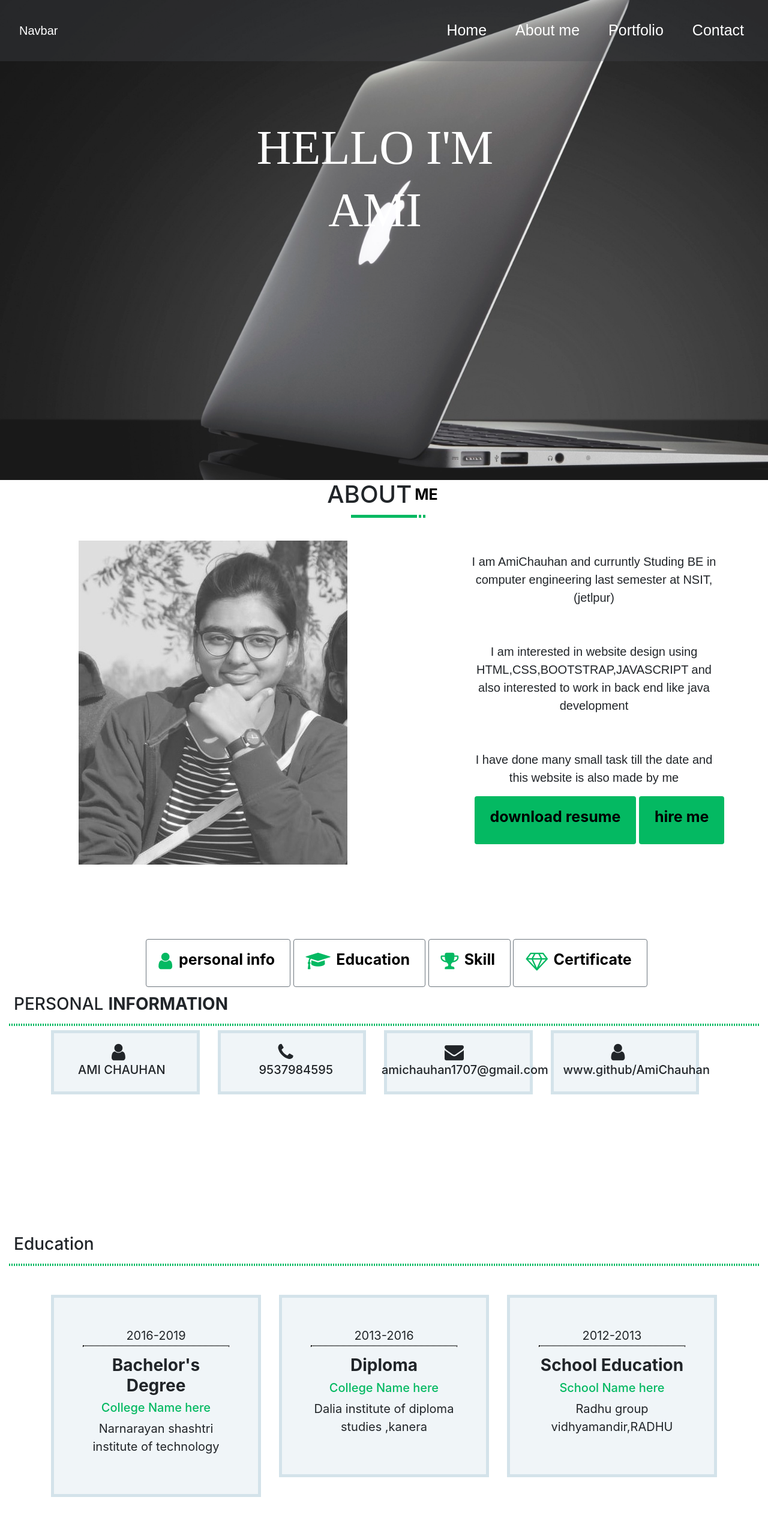
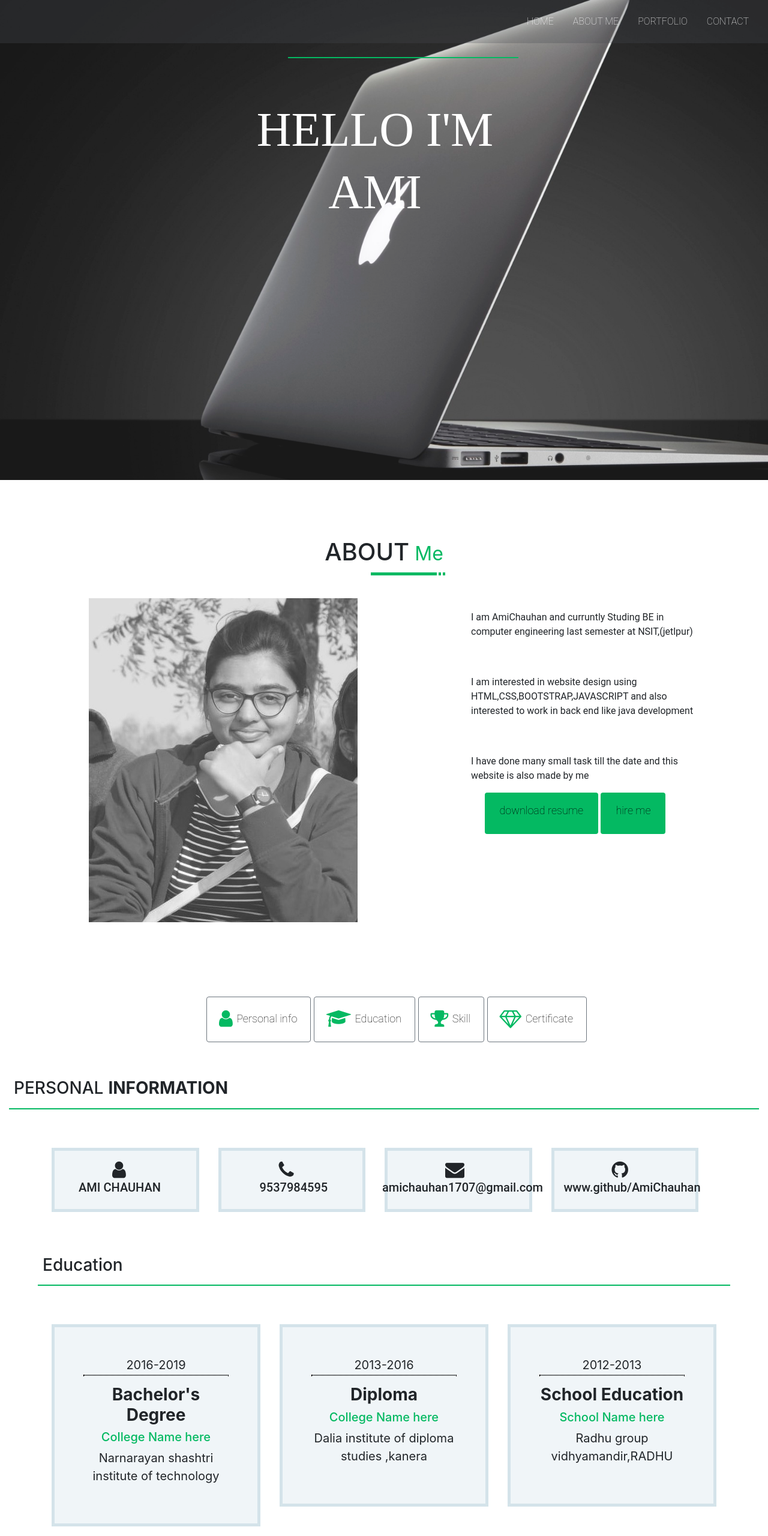
Before and after one commit to AmiChauhan/finalportfolio, a plain HTML site: page index.html in a window 1280 px wide. Shown: the top 2560 px of the page at 60% size. Drawn offline with nearby package versions, Linux system fonts and the light colour scheme.

Commit message:
first commit

```diff
--- a/css/style.css
+++ b/css/style.css
@@ -45,6 +45,7 @@
 .iiii
 {
    background-color: #343a404a;
+    width: auto;
 
 }
 .bg-dark
@@ -53,8 +54,8 @@
 }
 .fo1
 {
-    font-size: 25px;
-    font-family: sans-serif;
+    font-size: 16px;
+    font-family: Roboto;
     font-weight:lighter ;
 }
 .fo1:hover
@@ -99,7 +100,7 @@
 .aboutimg
 {
 
-    background-image:url("../image/image/re1.jpg");
+    background-image:url("../image/image/apple.jpg");
     background-size: cover;
 }
 .ptext
@@ -127,8 +128,12 @@
 
     margin-left: 40px;
     margin-top: 60px;
-   font-size: 20px;
-    font-family: sans-serif;
+   font-size: 16px;
+    font-family: Roboto;
+    /*text-align-last: left;*/
+    text-align:left;
+
+
 }
 
 @media (max-width: 1024px )
@@ -173,6 +178,7 @@
     left: 20px;
     top: 60px;
 }
+
 .btncolor
 {
     background-color: #04b962;
@@ -193,11 +199,11 @@
 .aboutme span
 {
     position: relative;
-    font-size: 25px;
+    font-size: 18px;
     top: -5px;
-    padding: 5px;
+    padding: 2px;
     color:black ;
-    font-weight: bold;
+    font-weight: lighter;
 }
 .aboutme span:hover
 {
@@ -205,12 +211,12 @@
     color:  white;
 
 }
-.aboutme p
-{
-    text-align: center;
-    font-weight: initial;
-    font-family: sans-serif;
-}
+/*.aboutme p*/
+/*{*/
+    /*text-align: center;*/
+    /*font-weight: initial;*/
+    /*font-family: sans-serif;*/
+/*}*/
 .btn2{
 
     position: relative;
@@ -218,9 +224,9 @@
 }
 .border1
 {
-    height: 2px;
+    height: 1px;
     width: 100%;
-    border: dotted 2px #04b962 ;
+    border: double 1px #04b962 ;
 }
 .personal span
 {
@@ -353,6 +359,7 @@
     height: 1px;
     width: 30%;
     left: 480px;
+    top: 95px;
 
 }
 .portfolio
@@ -418,3 +425,8 @@
     background-color: #04b962;
 
 }
+ .text123
+ {
+     font-family: Roboto;
+     font-size: 16px;
+ }
--- a/index.html
+++ b/index.html
@@ -12,7 +12,7 @@
 <body class="h-100">
 <div class=" home h-100 w-100 profile particles-js ">
     <nav class="navbar navbar-expand-lg navbar-light iiii">
-        <a class="navbar-brand    text-white fo1 m-3" href="#">Navbar</a>
+        <a class="navbar-brand    text-white fo1 " href="#"></a>
         <button class="navbar-toggler" type="button" data-toggle="collapse" data-target="#navbarNavDropdown"
                 aria-controls="navbarNavDropdown" aria-expanded="false" aria-label="Toggle navigation">
             <span class="navbar-toggler-icon"></span>
@@ -20,17 +20,17 @@
         <div class="collapse navbar-collapse" id="navbarNavDropdown">
             <ul class="navbar-nav ml-auto ">
                 <li class="nav-item active">
-                    <a class="nav-link text-white m-3 fo1" href="#">Home <span class="sr-only">(current)</span></a>
+                    <a class="nav-link text-white p-3 fo1" href="#">HOME <span class="sr-only">(current)</span></a>
                 </li>
 
                 <li class="nav-item">
-                    <a class="nav-link text-white m-3 fo1" href="#about">About me</a>
+                    <a class="nav-link text-white p-3 fo1" href="#about">ABOUT ME</a>
                 </li>
                 <li class="nav-item">
-                    <a class="nav-link text-white m-3 fo1" href="#portfolio">Portfolio</a>
+                    <a class="nav-link text-white p-3 fo1" href="#portfolio">PORTFOLIO</a>
                 </li>
                 <li class="nav-item">
-                    <a class="nav-link text-white m-3 fo1" href="#contact">Contact</a>
+                    <a class="nav-link text-white p-3 fo1" href="#contact">CONTACT</a>
                 </li>
 
             </ul>
@@ -42,7 +42,7 @@
         <!--<img class=" homeimage p-0 w-100 h-auto m-3 " src="image/image/ami1.jpg">-->
         <!--</div>-->
 
-        <div class=" col-lg-12 col-12 col-sm-12  ">
+        <div class=" col-lg-12 col-md-12 col-sm-12  ">
             <h1 class="text-white txtcolor text-center "> HELLO I'M</h1>
             <h1 class="text-white txtcolor  text-center">AMI</h1>
         </div>
@@ -54,17 +54,23 @@
 
 
 <div id="about" class="aboutme">
-    <div class="container text-center">
-        <h1> ABOUT<span class="abouttext ">ME</span></h1>
+    <div class="container text-center p-5 mt-5">
+        <div >
+            <h1> ABOUT<small class="fill">  Me</small> </h1>
             <div class="underline4page">
 
             </div>
+
+
+        </div>
+
         <div class="row">
-            <div class="col-lg-6 col-md-6 col-sm-12">
+            <div class="col-lg-6 col-md-12 col-12">
                 <img src="image/image/ami1.jpg">
 
             </div>
-            <div class="col-lg-6 col-md-12 col-sm-12 ">
+            <div class="col-lg-6 col-md-6 col-12">
+                <section>
                     <p> I am AmiChauhan and curruntly Studing BE in computer engineering last semester at NSIT,(jetlpur)
 
                     </p>
@@ -76,15 +82,18 @@
 
                     </p>
 
-                <button type="button " class="btn btncolor btn2 ml-5">
-                  <a href="image/image/ami%20final%20resume1.pdf" download="" >
-                      <span>  download resume</span>
+                </section>
+
+
+                <button type="button " class="btn btncolor btn2 ">
+                  <a href="image/image/ami%20final%20resume1.pdf" download="resume" >
+                      <span class="p-1 text123">  download resume</span>
                   </a>
 
                 </button>
                 <button type="button" class="btn btncolor btn2">
 
-                    <span> hire me </span>
+                    <span class="p-1 text123"> hire me </span>
                 </button>
 
             </div>
@@ -99,17 +108,19 @@
                 <div class="col-sm-12 col-md-12 col-lg-12 col-xl-12 p-5 btn1 m-3  ">
                     <a href="#personalinfo">
                         <button type="button" class="btn btn-outline-secondary  ">
-                            <i class="fa fa-user fa-2x"></i><span>  personal info</span>
+                            <i class="fa fa-user fa-2x"></i><span class="text123">  Personal info</span>
                         </button>
 
 
+
                     </a>
+
 
                     <a href="#education">
 
                         <button type="button" class="btn btn-outline-secondary ">
                             <i class="fa fa-graduation-cap fa-2x"></i>
-                            <span>Education</span></button>
+                            <span class="text123">Education</span></button>
 
 
                     </a>
@@ -117,7 +128,7 @@
 
                         <button type="button" class="btn btn-outline-secondary ">
                             <i class="fa fa-trophy fa-2x"></i>
-                            <span>Skill </span>
+                            <span class="text123">Skill </span>
                         </button>
 
 
@@ -127,7 +138,7 @@
 
                         <button type="button" class="btn btn-outline-secondary">
                             <i class="fa fa-diamond fa-2x"></i>
-                            <span>  Certificate </span>
+                            <span class="text123">  Certificate </span>
                         </button>
 
 
@@ -144,49 +155,49 @@
 </div>
 
 <!-- personal info-->
-<div id="personalinfo" class="personal h-50 ">
+<div id="personalinfo" class="personal ">
 
-    <div class=" container-fluid h-100 w-100">
+    <div class=" container-fluid  w-100">
         <h3 class="p-2"> PERSONAL<span class="p-2">INFORMATION</span></h3>
         <div class="border1"></div>
-        <div class="container h-25 w-100 ">
+        <div class="container  w-100 ">
             <div class="row h-25 w-100 mt-5   justify-content-center align-content-center">
-                <div class="col-sm-12 col-lg-3 ">
+                <div class="col-sm-12 col-lg-3 p-3 ">
                     <div class="per  box p-3">
                         <i class="fa fa-user fa-2x  ">
 
                         </i>
-                        <h3 class="ml-4"> AMI CHAUHAN </h3>
+                        <h3 class="ml-4 text123"> AMI CHAUHAN </h3>
 
                     </div>
 
                 </div>
-                <div class="col-sm-12 col-lg-3  ">
+                <div class="col-sm-12 col-lg-3 p-3 ">
                     <div class="per  box p-3">
                         <i class="fa fa-phone fa-2x ">
 
                         </i>
-                        <h3 class="ml-5"> 9537984595 </h3>
+                        <h3 class="ml-5 text123"> 9537984595 </h3>
 
                     </div>
 
                 </div>
-                <div class="col-sm-12 col-lg-3 ">
+                <div class="col-sm-12 col-lg-3 p-3">
                     <div class="per  box p-3">
                         <i class="fa fa-envelope fa-2x ">
 
                         </i>
-                        <h3 class="ami"> amichauhan1707@gmail.com </h3>
+                        <h3 class="ami text123"> amichauhan1707@gmail.com </h3>
 
                     </div>
 
                 </div>
-                <div class="col-sm-12 col-lg-3  ">
+                <div class="col-sm-12 col-lg-3 p-3 ">
                     <div class="per  box p-3">
-                        <i class="fa fa-user fa-2x ">
+                        <i class="fa fa-github fa-2x ">
 
                         </i>
-                        <h3 class="mr-2"> www.github/AmiChauhan </h3>
+                        <h3 class="mr-2 text123"> www.github/AmiChauhan </h3>
 
                     </div>
 
@@ -202,7 +213,7 @@
 </div>
 <!-- personal info-->
 <!--education-->
-<div id="education" class="education h-75 ">
+<div id="education" class="education p-5 ">
 
     <div class=" container-fluid h-100 w-100">
         <h3 class="p-2">Education</h3>
@@ -210,7 +221,7 @@
         </div>
         <div class=" container h-100 w-100">
             <div class="row h-75 mt-5 ">
-                <div class="col-lg-4 col-sm-12  ">
+                <div class="col-lg-4 col-sm-12 p-3 ">
                     <div class="edu p-5 box">
                         <p> 2016-2019</p>
                         <div class="edub"></div>
@@ -223,7 +234,7 @@
 
 
                 </div>
-                <div class="col-lg-4 col-sm-12  ">
+                <div class="col-lg-4 col-sm-12 p-3  ">
                     <div class="edu p-5 box">
 
                         <p> 2013-2016</p>
@@ -237,7 +248,7 @@
 
                 </div>
 
-                <div class="col-lg-4 col-sm-12  ">
+                <div class="col-lg-4 col-sm-12 p-3  ">
                     <div class="edu box p-5">
                         <p> 2012-2013</p>
                         <div class="edub"></div>
@@ -262,7 +273,7 @@
 
 
 <!--skill-->
-<div id="skill" class="skill h-75 ">
+<div id="skill" class="skill p-5 ">
 
     <div class=" container-fluid h-100 w-100">
         <h3 class="p-2">Skills</h3>
@@ -314,15 +325,15 @@
 
 <!--skill-->
 <!--awards-->
-<div id="certy" class="certificate h-100 ">
+<div id="certy" class="certificate p-5 ">
 
-    <div class=" container-fluid h-100 w-100">
+    <div class=" container-fluid ">
         <h3 class="p-2">Awards</h3>
         <div class="border1">
         </div>
         <div class="container   w-100 ">
             <div class="row h-100 mt-5 ">
-                <div class="col-lg-4 col-sm-12  ">
+                <div class="col-lg-4 col-sm-12 p-3 ">
                     <div class="awd p-5 box">
                         <p> 2014</p>
                         <div class="edub"></div>
@@ -335,7 +346,7 @@
 
 
                 </div>
-                <div class="col-lg-4 col-sm-12  ">
+                <div class="col-lg-4 col-sm-12 p-3 ">
                     <div class="awd p-5 box">
 
                         <p> 2013</p>
@@ -349,11 +360,11 @@
 
                 </div>
 
-                <div class="col-lg-4 col-sm-12  ">
+                <div class="col-lg-4 col-sm-12 p-3 ">
                     <div class="awd box p-5">
                         <p> 2012</p>
                         <div class="edub"></div>
-                        <h3>Best Student award</h3>
+                        <h3>Best Student</h3>
                         <h5> School Name here</h5>
                         <p>Radhu group vidhyamandir,RADHU</p>
 
@@ -373,7 +384,7 @@
 <!--awards-->
 
 <!--porfolio gAllary-->
-<div id="portfolio" class="portfolio h-100 w-100">
+<div id="portfolio" class="portfolio ">
     <div class=" container-fluid h-100 w-100">
         <h1 class="text-center">PORTFOLIO <span>GALLARY</span> </h1>
         <div class="portfolioborder  align-items-center">
@@ -390,42 +401,49 @@
 
             </div>
             <div class="row mt-5">
-                <div class="col-sm-12  col-lg-3 p-3">
-                    <img src="image/htmlcss1.png"  class="img-thumbnail">
-
-                </div>
-                <div class="col-sm-12  col-lg-3 p-3">
-                    <img src="image/html.png"  class="img-thumbnail">
+                <div class="col-3 col-md-12 col-sm-12  col-lg-3 p-3">
+                    <div >
+                        <img src="image/htmlcss1.png"  class="img-fluid">
 
                     </div>
 
-                <div class="col-sm-12  col-lg-3 p-3">
-                    <img src="image/js1.png"  class="img-thumbnail">
+
+                </div>
+                <div class="col-3   col-md-12 col-lg-3 p-3">
+                    <div>
+                        <img src="image/html.png"  class="img-fluid">
+                    </div>
+
 
                 </div>
 
-                <div class="col-sm-12  col-lg-3 p-3">
-                    <img src="image/html2.png"  class="img-thumbnail">
+                <div class="col-3    col-md-12  col-lg-3 p-3">
+                    <img src="image/js1.png"  class="img-fluid">
 
                 </div>
 
-                <div class="col-sm-12  col-lg-3 p-3">
-                    <img src="image/js5.png"  class="img-thumbnail">
+                <div class="col-3  col-md-12 col-lg-3 p-3">
+                    <img src="image/html2.png"  class="img-fluid">
 
                 </div>
 
-                <div class="col-sm-12  col-lg-3 p-3 ">
-                    <img src="image/html4.png"  class="img-thumbnail">
+                <div class="col-3  col-md-12 col-lg-3 p-3">
+                    <img src="image/js5.png"  class="img-fluid">
 
                 </div>
 
-                <div class="col-sm-12  col-lg-3 p-3">
-                    <img src="image/boot1.png"  class="img-thumbnail">
+                <div class="col-3    col-md-12 col-lg-3 p-3 ">
+                    <img src="image/html4.png"  class="img-fluid">
 
                 </div>
 
-                <div class="col-sm-12  col-lg-3 p-3">
-                    <img src="image/html6.png"  class="img-thumbnail">
+                <div class="col-3 col-md-12 col-lg-3 p-3">
+                    <img src="image/boot1.png"  class="img-fluid">
+
+                </div>
+
+                <div class="col-3  col-md-12 col-lg-3  p-3">
+                    <img src="image/html6.png"  class="img-fluid">
 
                 </div>
 
@@ -467,10 +485,13 @@
 
 <!--frelaence-->
 
-<div class="frelaence h-75 w-100">
+<div class="frelaence w-100">
+    <section>
+
+
         <div class="row justify-content-center align-items-center">
             <div class="col-12 align-items-center">
-            <h1 class="text-center text-white mt-5">Let's Work <span class="fill">Together</span> </h1>
+                <h1 class="text-center text-white p-5">Let's Work <span class="fill">Together</span> </h1>
                 <div class="portfolioborder  align-items-center">
 
 
@@ -478,18 +499,25 @@
 
                 </div>
 
+                <p class="text-center text-white"> I am available for frilance</p>
+                <button  type="button" class="btn btn-dark text-center">Dark</button>
+
             </div>
 
         </div>
+
+
+    </section>
+
 
 </div>
 
 <!--frelence-->
 <!--contact-->
 
-<div id="contact" class="contact h-100 w-100">
+<div id="contact" class="contact ">
 
-    <div class=" container-fluid h-100 w-100">
+    <div class=" container-fluid p-0">
         <h1 class="text-center">CONTACT </h1>
         <div class="portfolioborder  align-items-center">
         </div>
@@ -555,9 +583,9 @@
 </div>
     <!--contact-->
     <!--footer-->
-    <div class="footer h-25 w-100 text-center">
+    <div class="footer py-5 p-0 text-center">
 
-  <h5 class="text-white "> © 2019 All rights reserved.made By AMI.</h5>
+  <h5 class="text-white  text-right "> © 2019 All rights reserved.made By AMI.</h5>
 
 
 
```
Also changed, not shown: image/image/apple.jpg (added). Lines whose indentation alone changed are shown as unchanged.
